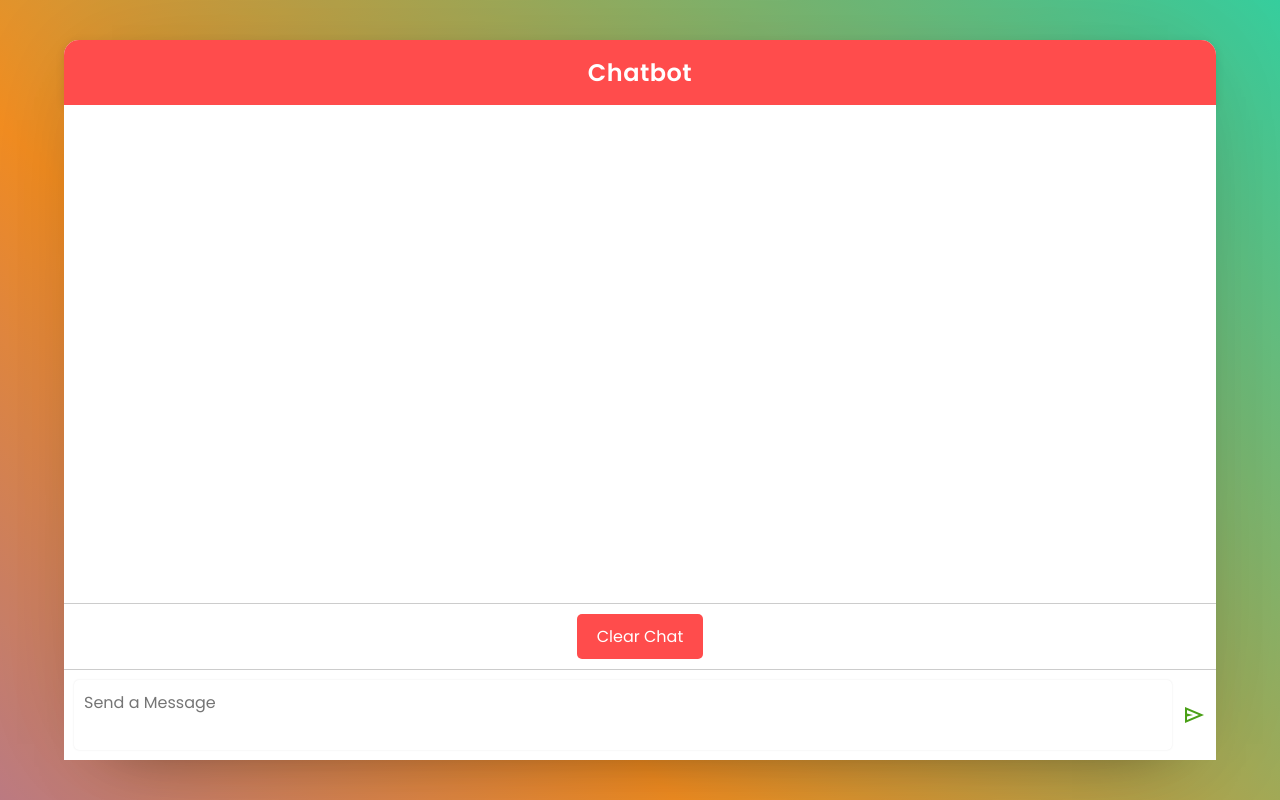
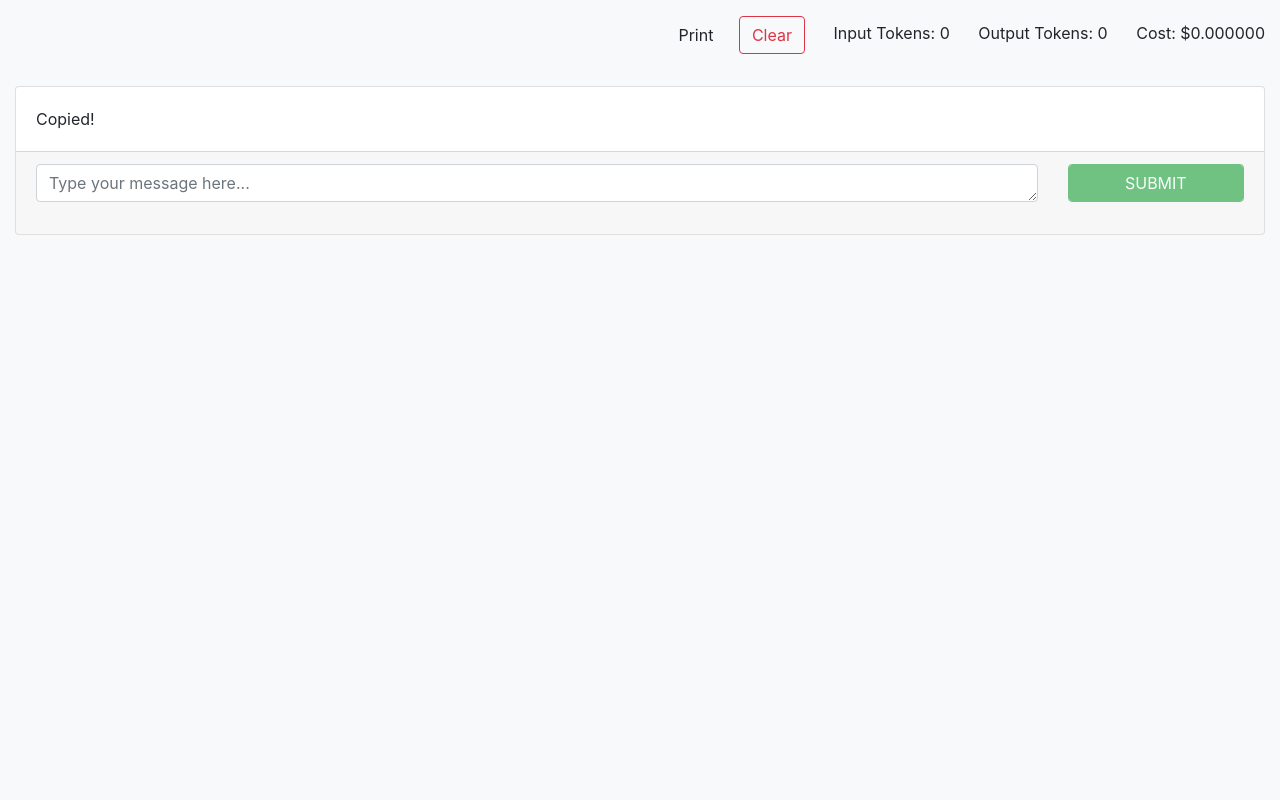
Before and after one commit to simonpierreboucher/BOT1, a website: page public/index.html in a window 1280 px wide. Drawn offline with nearby package versions, Linux system fonts and the light colour scheme; no server answers.

Commit message:
Update index.html

```diff
--- a/public/index.html
+++ b/public/index.html
@@ -1,41 +1,66 @@
-<!DOCTYPE html>
+<!doctype html>
 <html lang="en">
-  <head>
+<head>
     <meta charset="UTF-8" />
     <meta name="viewport" content="width=device-width, initial-scale=1.0" />
-    <title>Chatbot</title>
-    <link rel="stylesheet" href="style.css" />
-    <script src="script.js" defer></script>
-    <link
-      rel="stylesheet"
-      href="https://fonts.googleapis.com/css2?family=Material+Symbols+Outlined:opsz,wght,FILL,GRAD@20..48,100..700,0..1,-50..200"
-    />
-    <link
-      rel="stylesheet"
-      href="https://fonts.googleapis.com/css2?family=Material+Symbols+Rounded:opsz,wght,FILL,GRAD@48,400,1,0"
-    />
-  </head>
-  <body>
-    <div class="container">
-      <div class="chatbot">
-        <header>
-          <h2>Chatbot</h2>
-        </header>
-        <ul class="chatbox">
-          <!-- Les messages du chatbot seront insérés ici -->
-        </ul>
-        <div class="chat-actions">
-          <button id="clear-chat-btn">Clear Chat</button>
+    <link rel="icon" type="image/png" href="https://diviengine.com/wp-content/uploads/2023/01/ChatGPT-Logooptimized-610x610.png" />
+    <title>LLM-HUB</title>
+    <link rel="stylesheet" href="https://cdn.jsdelivr.net/npm/bootstrap@4.6.0/dist/css/bootstrap.min.css">
+    <link rel="stylesheet" href="https://use.fontawesome.com/releases/v5.0.7/css/all.css">
+    <link rel="stylesheet" href="styles.css">
+</head>
+<body class="bg-light">
+    <div class="container-fluid">
+        <div class="row mt-3">
+            <div class="col-md-12 mb-3 text-right">
+                <button type="button" onclick="printConversation()" class="btn btn-custom ml-2">Print</button>
+                <button type="button" class="btn btn-outline-danger ml-2" onclick="clearContent()">Clear</button>
+                <span id="inputTokenCount" class="ml-4">Input Tokens: 0</span>
+                <span id="outputTokenCount" class="ml-4">Output Tokens: 0</span>
+                <span id="cost" class="ml-4">Cost: $0.000000</span>
+            </div>
         </div>
-        <div class="chat-input">
-          <textarea
-            placeholder="Send a Message"
-            spellcheck="false"
-            required
-          ></textarea>
-          <span id="send-btn" class="material-symbols-outlined">send</span>
+        <div class="row">
+            <div class="col-md-12 mb-3">
+                <div class="card mt-3">
+                    <div class="card-body chat-box rounded p1" id="chatbox"><span id="copy-popup" class="popup">Copied!</span></div>
+                    <div class="card-footer">
+                        <div class="form-group row">
+                            <div class="col-md-10 mb-1">
+                                <textarea id="userInput" rows="1" class="form-control" placeholder="Type your message here..."></textarea>
+                            </div>
+                            <div class="col-md-2">
+                                <input id="sendButton" type="button" value="SUBMIT" class="form-control btn btn-success btn-block" disabled />
+                            </div>
+                        </div>
+                    </div>
+                </div>
+            </div>
+        </div>
+    </div>
+
+    <!-- Model Selection Modal -->
+    <div class="modal" id="modelSelectionModal" tabindex="-1" role="dialog">
+      <div class="modal-dialog" role="document">
+        <div class="modal-content">
+          <div class="modal-header">
+            <h5 class="modal-title">Select a Model</h5>
+          </div>
+          <div class="modal-body">
+            <button id="selectGpt4Mini" type="button" class="btn btn-primary btn-block">GPT-4o-mini<br>$0.15 / million input tokens<br>$0.60 / million output tokens</button>
+            <button id="selectGpt4Turbo" type="button" class="btn btn-success btn-block">GPT-4-turbo<br>$10 / million input tokens<br>$30 / million output tokens</button>
+            <button id="selectGpt4" type="button" class="btn btn-info btn-block">GPT-4o<br>$5 / million input tokens<br>$15 / million output tokens</button>
+          </div>
         </div>
       </div>
     </div>
-  </body>
+
+    <script src="https://cdn.staticfile.org/jquery/3.6.3/jquery.min.js"></script>
+    <script src="https://cdn.staticfile.org/markdown-it/13.0.1/markdown-it.min.js"></script>
+    <script src="https://cdn.jsdelivr.net/npm/mathjax@3/es5/tex-mml-chtml.js"></script>
+    <script src="https://cdnjs.cloudflare.com/ajax/libs/prism/1.24.1/prism.min.js"></script>
+    <script src="https://cdn.jsdelivr.net/npm/bootstrap@4.6.0/dist/js/bootstrap.bundle.min.js"></script>
+    <script src="https://cdnjs.cloudflare.com/ajax/libs/crypto-js/3.1.9-1/crypto-js.js"></script>
+    <script src="scripts.js"></script>
+</body>
 </html>
```
